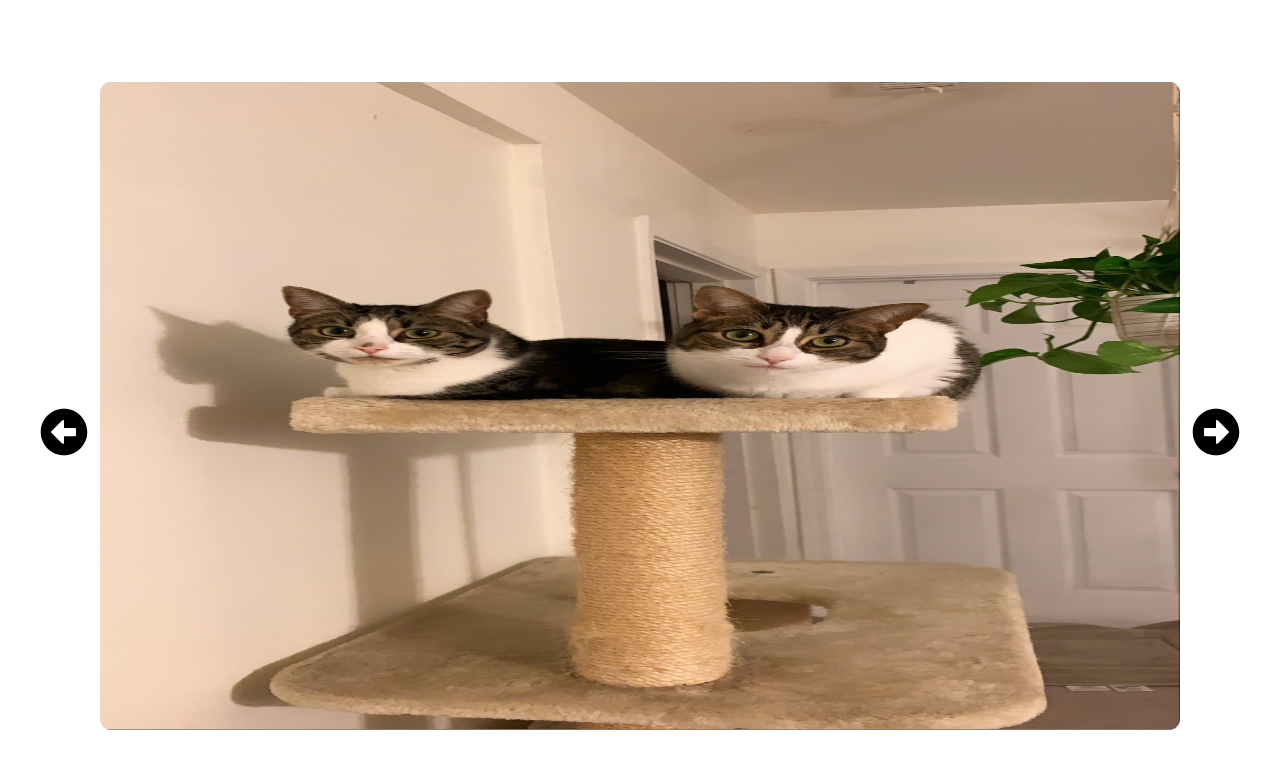
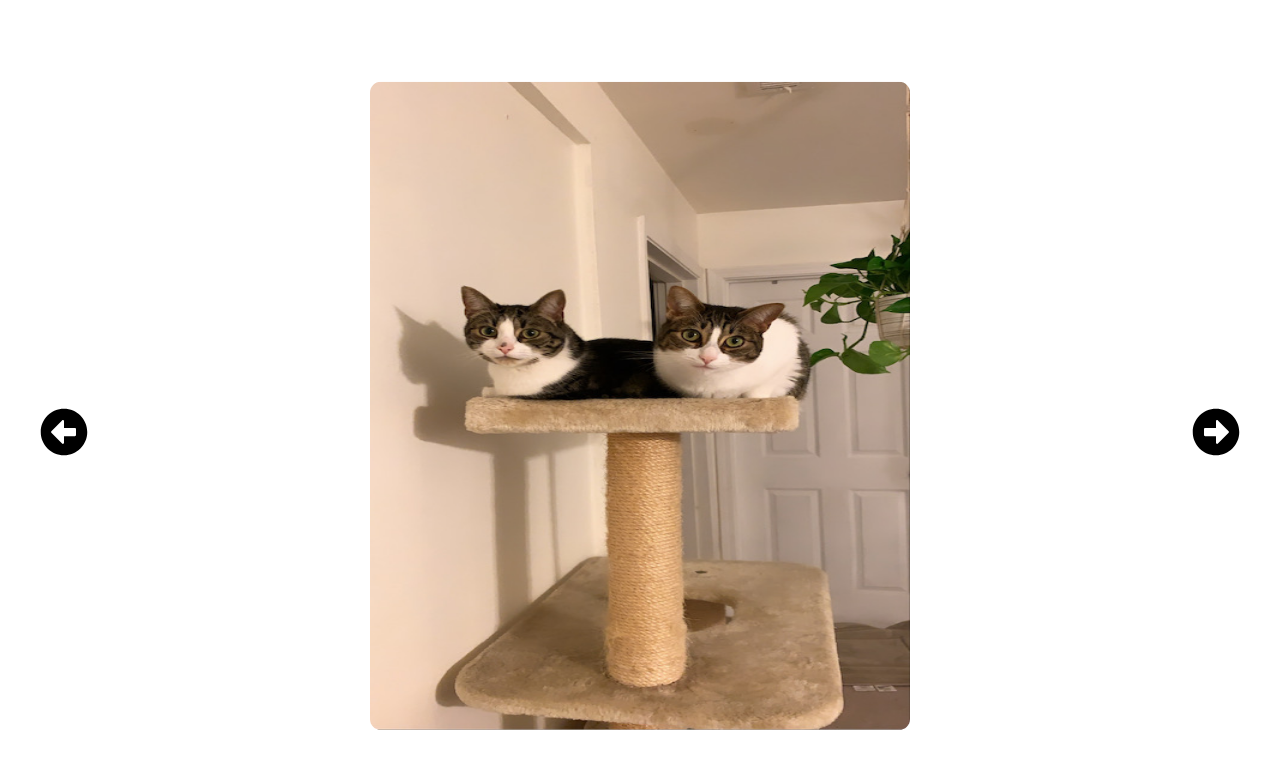
Before and after one commit to Victortran415/React-ImageCarousel, a React (Create React App) app: page / in a window 1280 px wide. Shown: the top 768 px of the page. Built offline with nearby package versions, Linux system fonts and the light colour scheme.

Commit message:
EDIT: resizing images

```diff
--- a/src/App.css
+++ b/src/App.css
@@ -7,7 +7,7 @@
 }
 
 .image {
-	width: 1000px;
+	width: 500px;
 	height: 600px;
 	border-radius: 10px;
 }
--- a/src/components/SliderData.js
+++ b/src/components/SliderData.js
@@ -1,6 +1,6 @@
 export const SliderData = [
 	{
-		image: require('./images/pets/pet1.jpeg').default,
+		image: require("./images/pets/pet1.jpeg").default,
 	},
 	{
 		image: require("./images/pets/pet2.jpeg").default,
```
Also changed, not shown: src/components/images/pets/pet1.jpeg, src/components/images/pets/pet2.jpeg.
